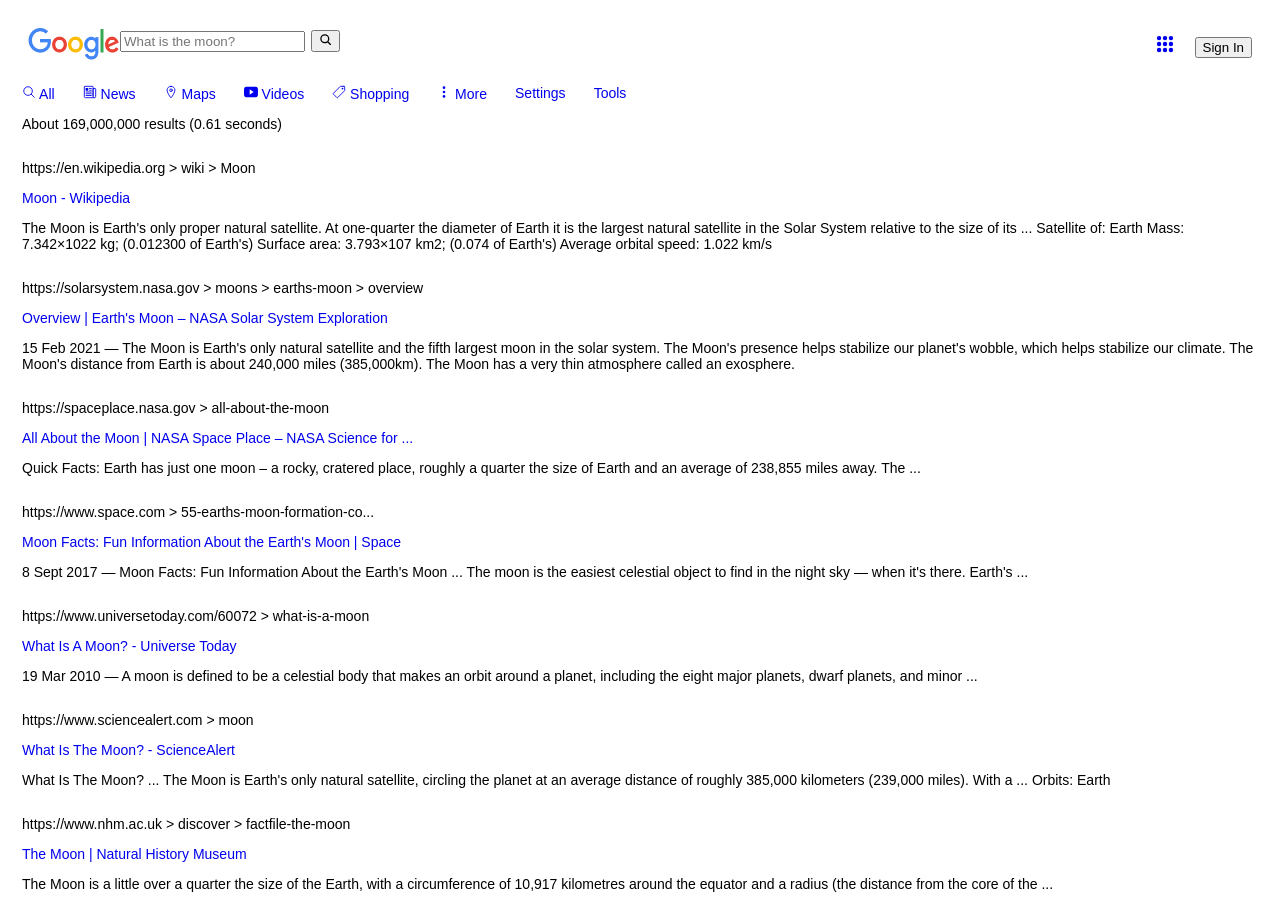
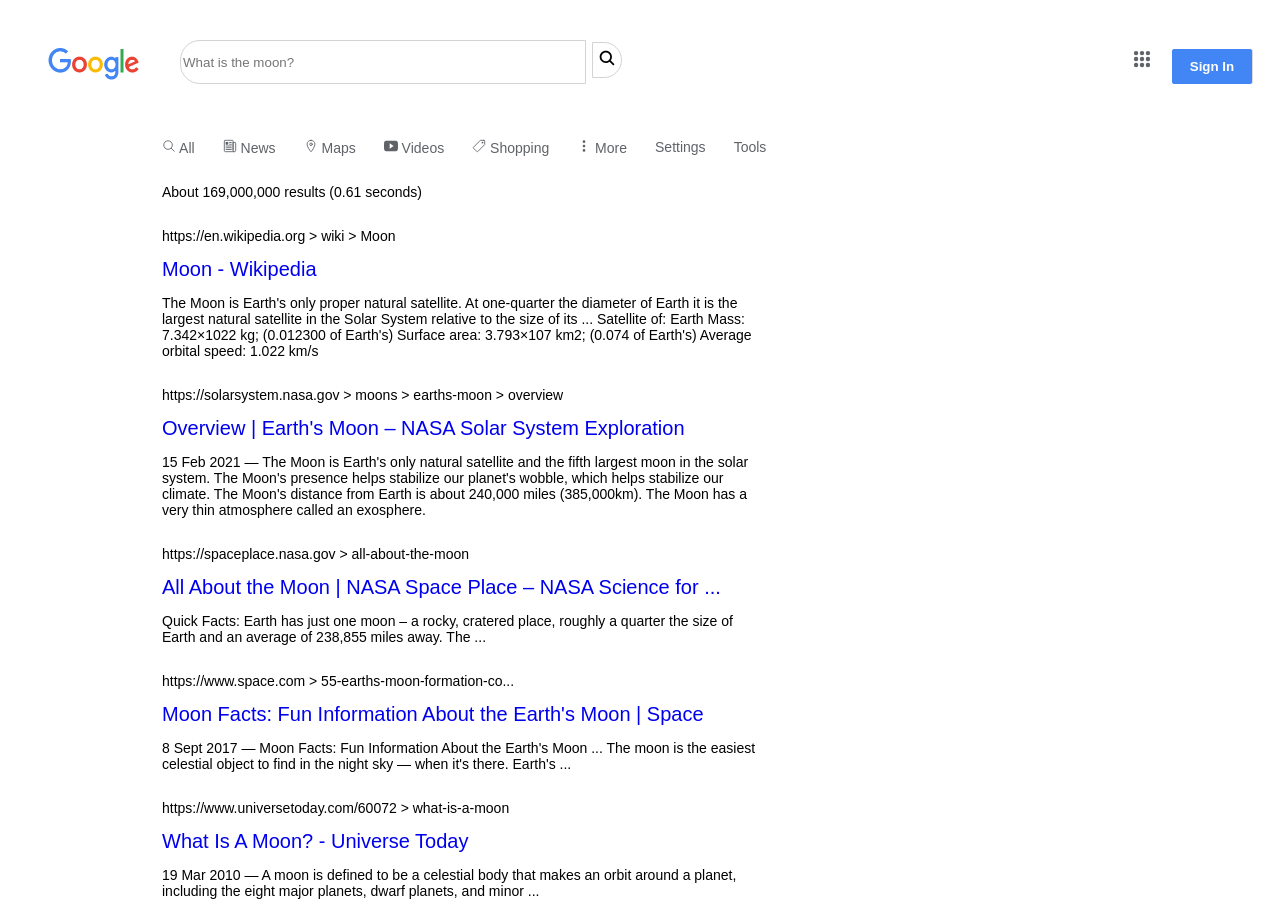
Before and after one commit to RaviP14/google-search-result-page, a plain HTML site: page index.html in a window 1280 px wide. Shown: the top 902 px of the page. Drawn offline with nearby package versions, Linux system fonts and the light colour scheme.

Commit message:
layout tweeks & sytling done.

```diff
--- a/index.html
+++ b/index.html
@@ -33,7 +33,7 @@
 </head>
 
 <body>
-    <p>About 169,000,000 results (0.61 seconds) </p>
+    <p id="search-speed">About 169,000,000 results (0.61 seconds) </p>
     <ul class="search-links">
         <li><p>https://en.wikipedia.org > wiki > Moon</p>
             <a href="result-1.asp">Moon - Wikipedia</a>
--- a/resources/css/index.css
+++ b/resources/css/index.css
@@ -49,21 +49,101 @@ nav.header-search {
     display: flex;
 }
 
+.left-side-head img {
+    padding: 1em;
+}
+
+.left-side-head button {
+    font-size: 18px;
+    outline: none;
+    background-color: #ffffff;
+    border: 1px solid lightgray;
+    border-radius: 0px 20px 20px 0px;
+    padding: 0.3em;
+}
+
+.left-side-head form {
+    padding-top: 0.6em;
+    padding-left: 1em;
+}
+
+input[type="text"] {
+    outline: none i !important;
+    border: 1px solid lightgray;
+    border-radius: 20px 0px 0px 20px;
+    width: 30em;
+    height: 3em;
+}
+
 .right-side-head{
     display: flex;
+}
+.right-side-head a {
+    color: #5f6368;
+}
+
+.right-side-head a:hover {
+    background-color: rgba(60,64,67,0.08);
+    border-radius: 50%;
+    opacity: 1;
+    outline: none;
+}
+.right-side-head button {
+    border: 1px solid #4285f4;
+    border-radius: 2px 2px 2px 2px;
+    background-color: #4285f4;
+    color: rgb(255, 255, 255);
+    font-weight: bold;
+    outline: none;
+    width: 6em;
+    height: 2.6em;
+    box-shadow: 1px 0 rgba(0,0,0,.15);
+}
+
+.right-side-head button:hover {
+    background-color: #2b7de9;
+    box-shadow: 0 1px 2px 0 rgba(66,133,244,0.3), 0 1px 3px 1px rgba(66,133,244,0.15);
 }
 
 .header-nav {
     display: flex;
     font-size: 14px !important;
+    padding-left: 10em;
+    padding-top: 1em;
+    padding-bottom: 1em;
+}
+
+.header-nav a {
+    color: #5f6368;
 }
 /*Body*/
+#search-speed {
+    padding-left: 11em;
+}
+
 .search-links {
     display: flex;
     flex-direction: column;
 }
+
+.search-links li {
+    width: 45em;
+    padding-left: 10em;
+}
+
+.search-links a {
+    padding-left: 0.7em;
+    font-size: 20px;
+}
+
+.search-links a:hover {
+    text-decoration: underline;
+}
 .pages {
     display: flex;
+    padding-left: 15em;
+    padding-top: 2em;
+    padding-bottom: 2em;
 }
 
 /*Footer*/
@@ -76,8 +156,12 @@ nav.header-search {
 
 .location {
     display: flex;
+    padding-left: 10em;
+    padding-bottom: 0.5em;
 }
 
 .footer-nav {
     display: flex;
+    padding-left: 10em;
+    padding-bottom: 1.5em;
 }
```
